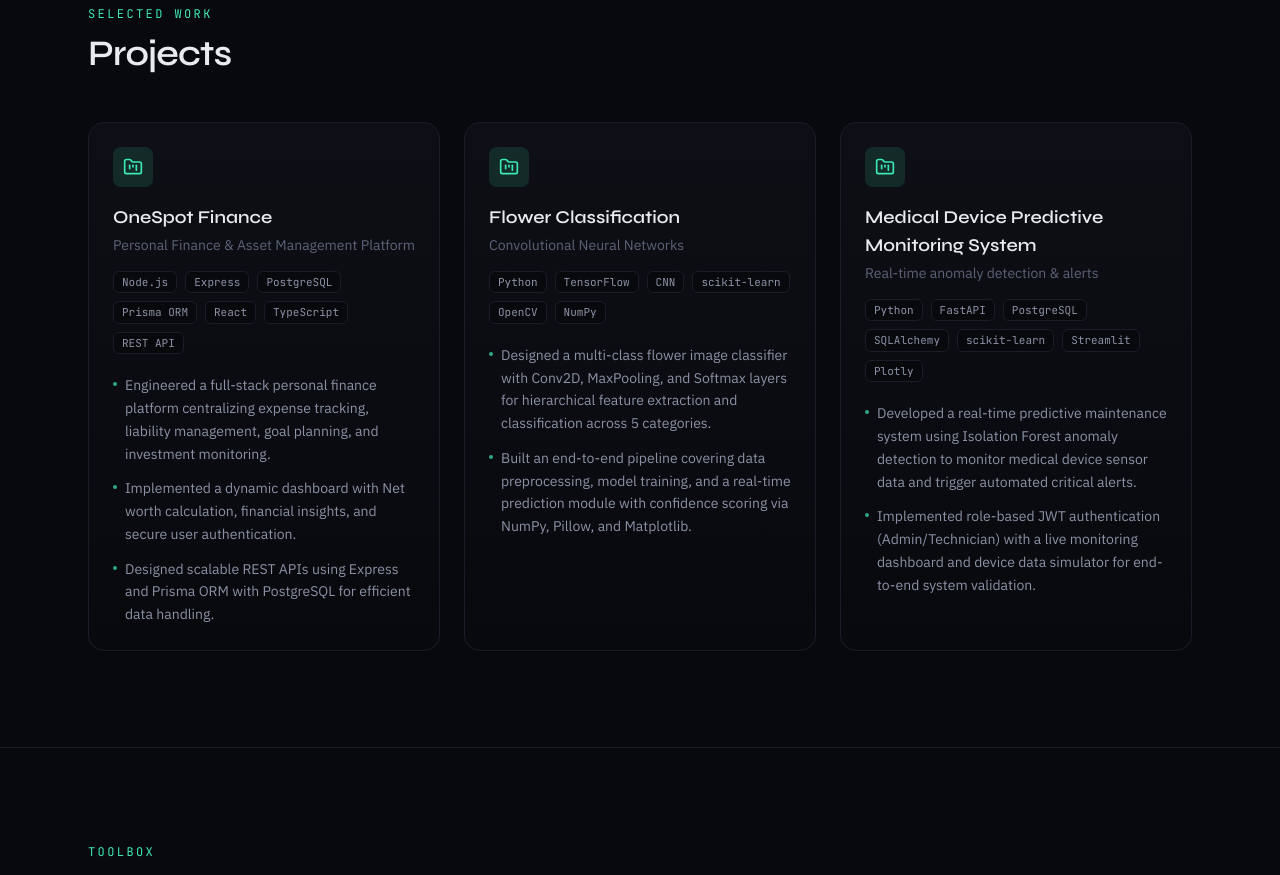
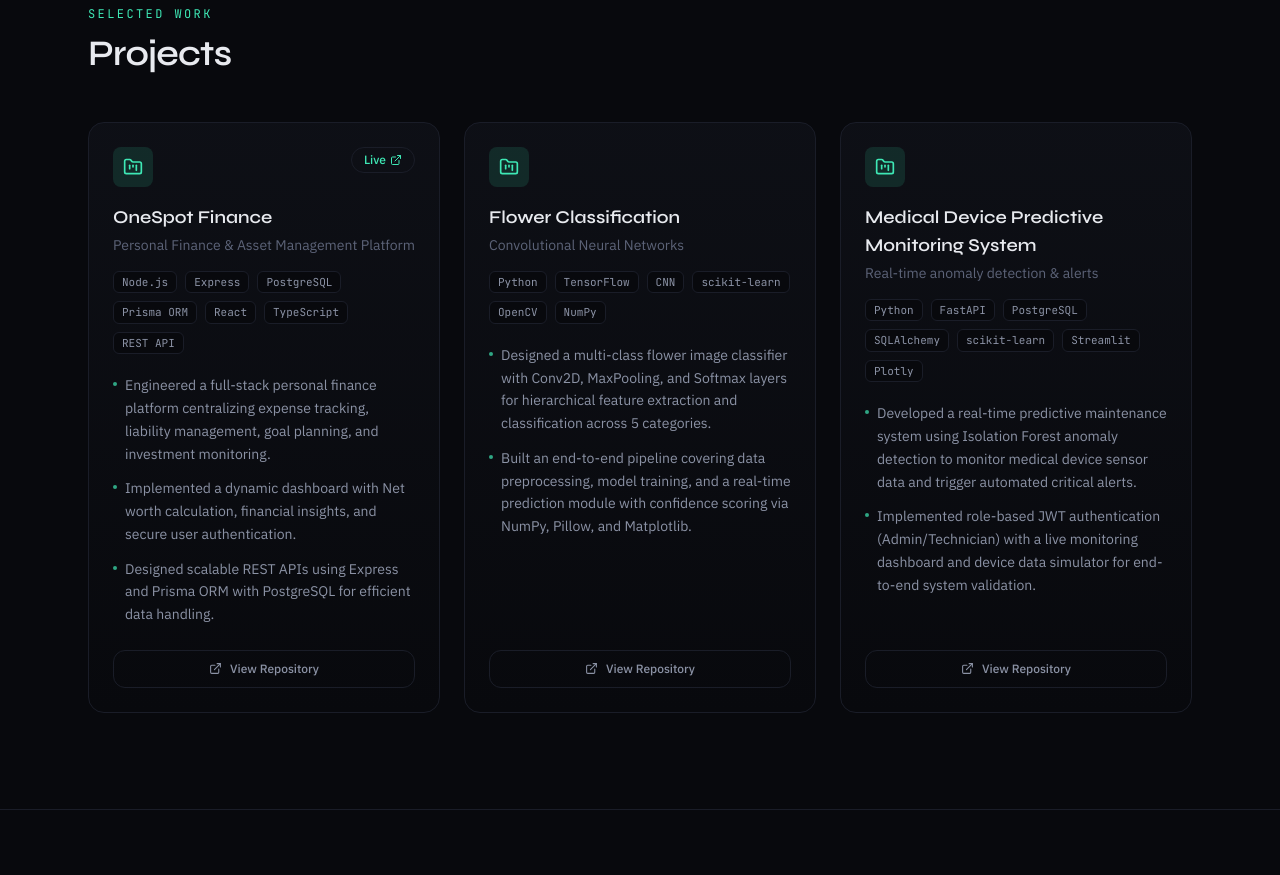
Before and after one commit to 22mis0246/Portfolio_, a Next.js app: page / in a window 1280 px wide. Shown: the part 2120-2995 px from the top of the page. Built offline with nearby package versions, Linux system fonts and the light colour scheme.

Commit message:
added view repo in pj and school icon change

```diff
--- a/components/Projects.tsx
+++ b/components/Projects.tsx
@@ -45,6 +45,7 @@ export function Projects() {
                 {project.name}
               </h3>
               <p className="mt-1 text-sm text-ink-faint">{project.subtitle}</p>
+
               <div className="mt-4 flex flex-wrap gap-2">
                 {project.stack.map((tech) => (
                   <span
@@ -63,6 +64,17 @@ export function Projects() {
                   </li>
                 ))}
               </ul>
+              {project.repoUrl && (
+                <a
+                  href={project.repoUrl}
+                  target="_blank"
+                  rel="noopener noreferrer"
+                  className="mt-6 flex items-center justify-center gap-2 rounded-xl border border-surface-border py-2.5 text-xs font-medium text-ink-muted transition hover:border-accent/50 hover:text-accent hover:bg-accent-muted"
+                >
+                  <ExternalLink size={13} />
+                  View Repository
+                </a>
+              )}
             </motion.article>
           ))}
         </div>
--- a/lib/data.ts
+++ b/lib/data.ts
@@ -23,7 +23,7 @@ export const education = [
     period: "2022",
     detail: "Percentage: 84.1%",
     logo: "/images/sunbeam-logo.png",
-    logoTint: "opacity(0.13)",
+    logoTint: "opacity(1)",
     logoWidth: "25%",
     logoLeft: "55%",
   },
@@ -47,8 +47,8 @@ export const projects = [
       "Implemented a dynamic dashboard with Net worth calculation, financial insights, and secure user authentication.",
       "Designed scalable REST APIs using Express and Prisma ORM with PostgreSQL for efficient data handling.",
     ],
-    liveUrl: null as string | null,
-    repoUrl: null as string | null,
+    liveUrl: "https://onespot-frontend.onrender.com/",
+    repoUrl: "https://github.com/22mis0246/onespot-finance",
   },
   {
     name: "Flower Classification",
@@ -66,7 +66,7 @@ export const projects = [
       "Built an end-to-end pipeline covering data preprocessing, model training, and a real-time prediction module with confidence scoring via NumPy, Pillow, and Matplotlib.",
     ],
     liveUrl: null,
-    repoUrl: null as string | null,
+    repoUrl: "https://github.com/22mis0246/Flower-CNN-Classifier",
   },
   {
     name: "Medical Device Predictive Monitoring System",
@@ -85,7 +85,7 @@ export const projects = [
       "Implemented role-based JWT authentication (Admin/Technician) with a live monitoring dashboard and device data simulator for end-to-end system validation.",
     ],
     liveUrl: null,
-    repoUrl: null as string | null,
+    repoUrl: "https://github.com/22mis0246/medical-device-predictive-maintenance",
   },
 ];
 
```
Also changed, not shown: public/images/sunbeam-logo.png.
